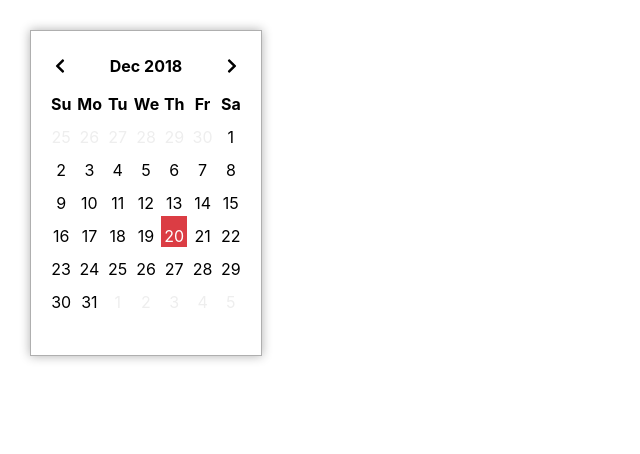
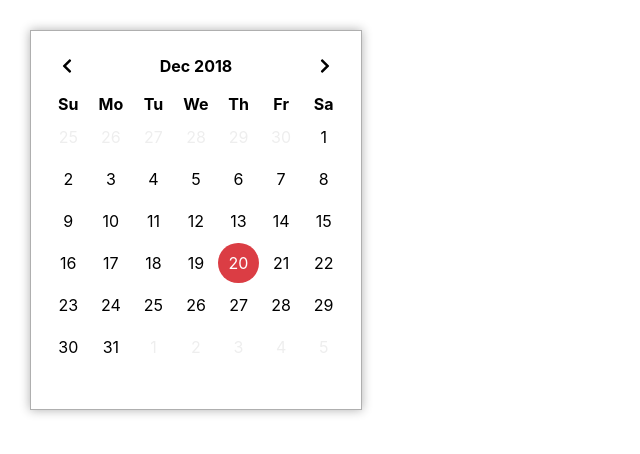
Before and after one commit to x3388638/react-datepicker-example, a React (Create React App) app: page / in a window 1280 px wide. Shown: the top 454 px of the page, without its empty margins (0-640 px from the left). Built offline with nearby package versions, Linux system fonts and the light colour scheme.

Commit message:
fix grid style

```diff
--- a/src/DayTable.js
+++ b/src/DayTable.js
@@ -2,13 +2,14 @@ import React from 'react';
 import styled from 'styled-components';
 
 const Table = styled.table`
-	width: 200px;
+	width: 300px;
 	table-layout: fixed;
 `;
 
 const Grid = styled.td`
 	text-align: center;
-	padding-top: 10px;
+	padding: 10px;
+    border-radius: 50px;
 	cursor: pointer;
 	color: ${(props) => {
 		if (props.outside) {
--- a/src/Switch.js
+++ b/src/Switch.js
@@ -3,7 +3,7 @@ import styled from 'styled-components';
 import { FontAwesomeIcon } from '@fortawesome/react-fontawesome'
 
 const Container = styled.div`
-	width: 200px;
+	width: 300px;
 	display: flex;
 	margin-bottom: 10px;
 `;
```
